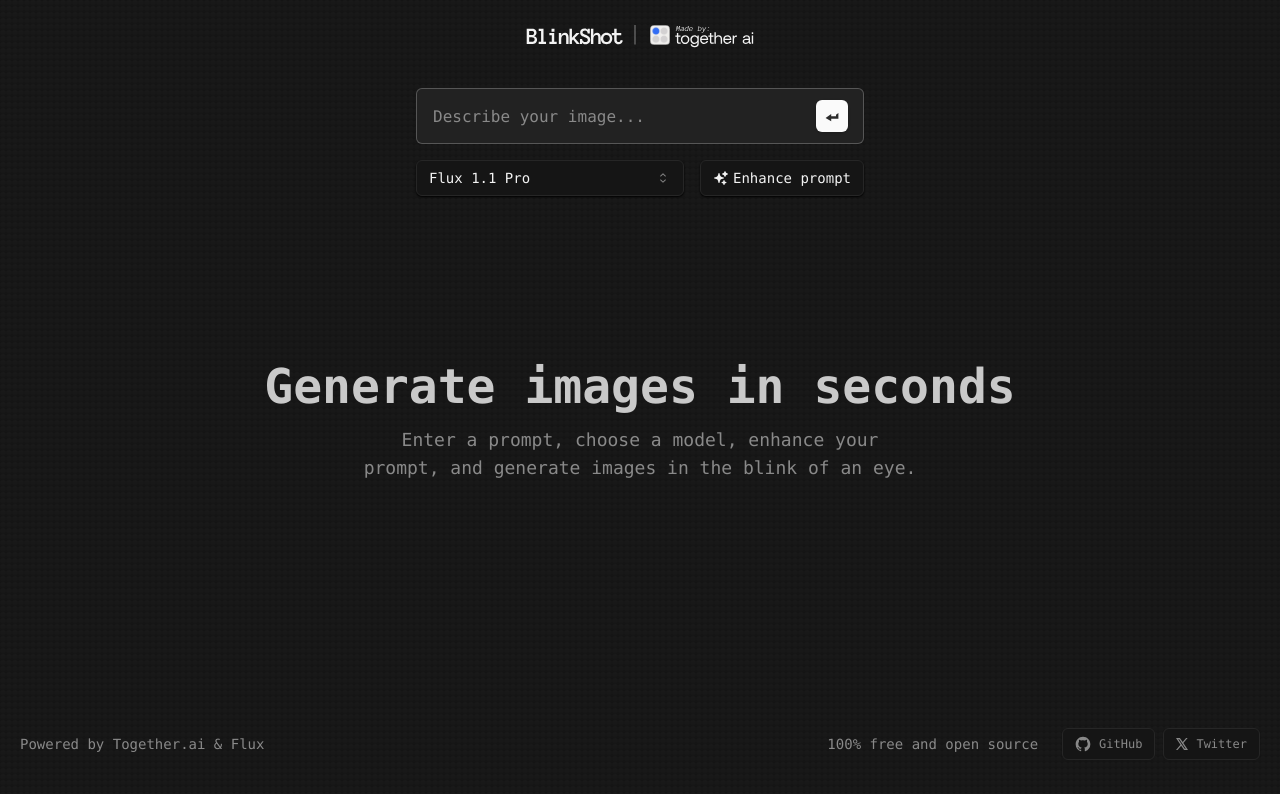
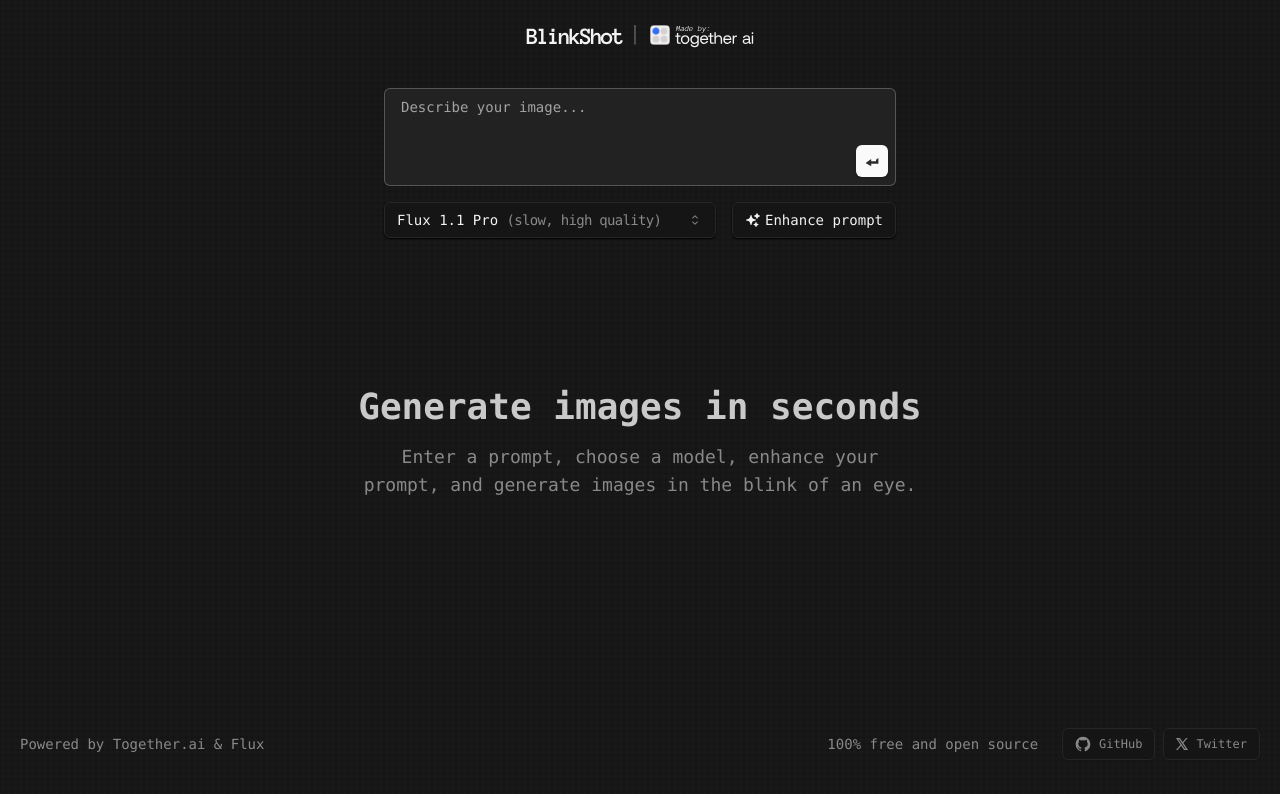
Before and after one commit to siriusblack-7c/ArtGallery-, a Next.js app: page / in a window 1280 px wide. Shown: the top 794 px of the page. Built offline with nearby package versions, Linux system fonts and the light colour scheme.

Commit message:
fixed small things

```diff
--- a/app/page.tsx
+++ b/app/page.tsx
@@ -15,13 +15,22 @@
   SelectTrigger,
   SelectValue,
 } from "@/components/ui/select";
+import { Textarea } from "@/components/ui/textarea";
 import imagePlaceholder from "@/public/image-placeholder.png";
 import Image from "next/image";
 import { FormEvent, useState } from "react";
 
 let models = [
-  { label: "Flux 1.1 Pro", value: "black-forest-labs/FLUX.1.1-pro" },
-  { label: "Flux Schnell", value: "black-forest-labs/FLUX.1-schnell" },
+  {
+    label: "Flux 1.1 Pro",
+    description: "slow, high quality",
+    value: "black-forest-labs/FLUX.1.1-pro",
+  },
+  {
+    label: "Flux Schnell",
+    description: "fast, low quality",
+    value: "black-forest-labs/FLUX.1-schnell",
+  },
 ];
 
 export default function Home() {
@@ -69,18 +78,19 @@
       </header>
 
       <div className="flex justify-center">
-        <form onSubmit={handleSubmit} className="mt-10 w-full max-w-md">
+        <form onSubmit={handleSubmit} className="mt-10 w-full max-w-lg">
           <fieldset disabled={isLoading}>
             <div className="relative">
-              <Input
+              <Textarea
+                rows={4}
                 spellCheck={false}
                 placeholder="Describe your image..."
                 required
                 value={prompt}
                 onChange={(e) => setPrompt(e.target.value)}
-                className="h-12 border-gray-300 border-opacity-50 bg-gray-400 pl-4 pr-16 placeholder-gray-300 lg:h-14 lg:pl-4 lg:text-base"
+                className="w-full resize-none border-gray-300 border-opacity-50 bg-gray-400 pl-4 pr-16 placeholder-gray-300"
               />
-              <div className="absolute right-2 top-0 flex h-full items-center justify-center lg:right-4">
+              <div className="absolute right-2 top-6 flex h-full items-center justify-center lg:right-2">
                 <Button
                   type="submit"
                   name="action"
@@ -109,7 +119,10 @@
                 <SelectContent>
                   {models.map((model) => (
                     <SelectItem key={model.value} value={model.value}>
-                      {model.label}
+                      {model.label}{" "}
+                      <span className="tracking-tighter text-gray-300">
+                        ({model.description})
+                      </span>
                     </SelectItem>
                   ))}
                 </SelectContent>
@@ -131,8 +144,8 @@
 
       <div className="flex w-full grow flex-col items-center justify-center pb-8 pt-4 text-center">
         {images.length === 0 ? (
-          <div className="max-w-xl lg:max-w-3xl">
-            <p className="text-xl font-semibold text-gray-200 md:text-3xl lg:text-5xl">
+          <div className="max-w-xl md:max-w-4xl lg:max-w-3xl">
+            <p className="text-xl font-semibold text-gray-200 md:text-3xl lg:text-4xl">
               Generate images in seconds
             </p>
             <p className="mt-4 text-balance text-sm text-gray-300 md:text-base lg:text-lg">
--- /dev/null
+++ b/components/ui/textarea.tsx
@@ -0,0 +1,24 @@
+import * as React from "react"
+
+import { cn } from "@/lib/utils"
+
+export interface TextareaProps
+  extends React.TextareaHTMLAttributes<HTMLTextAreaElement> {}
+
+const Textarea = React.forwardRef<HTMLTextAreaElement, TextareaProps>(
+  ({ className, ...props }, ref) => {
+    return (
+      <textarea
+        className={cn(
+          "flex min-h-[60px] w-full rounded-md border border-input bg-transparent px-3 py-2 text-sm shadow-sm placeholder:text-muted-foreground focus-visible:outline-none focus-visible:ring-1 focus-visible:ring-ring disabled:cursor-not-allowed disabled:opacity-50",
+          className
+        )}
+        ref={ref}
+        {...props}
+      />
+    )
+  }
+)
+Textarea.displayName = "Textarea"
+
+export { Textarea }
```
Also changed, not shown: 1 other file (tests, documents, lock files or other folders).
